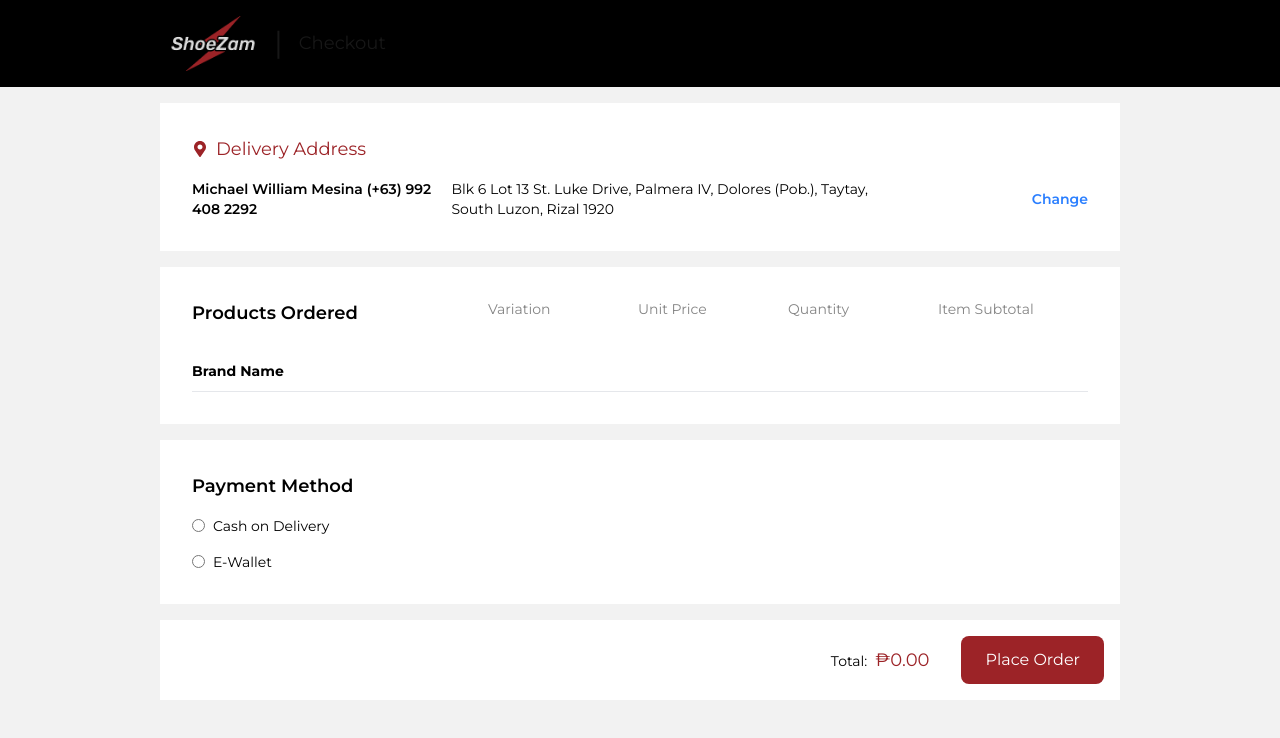
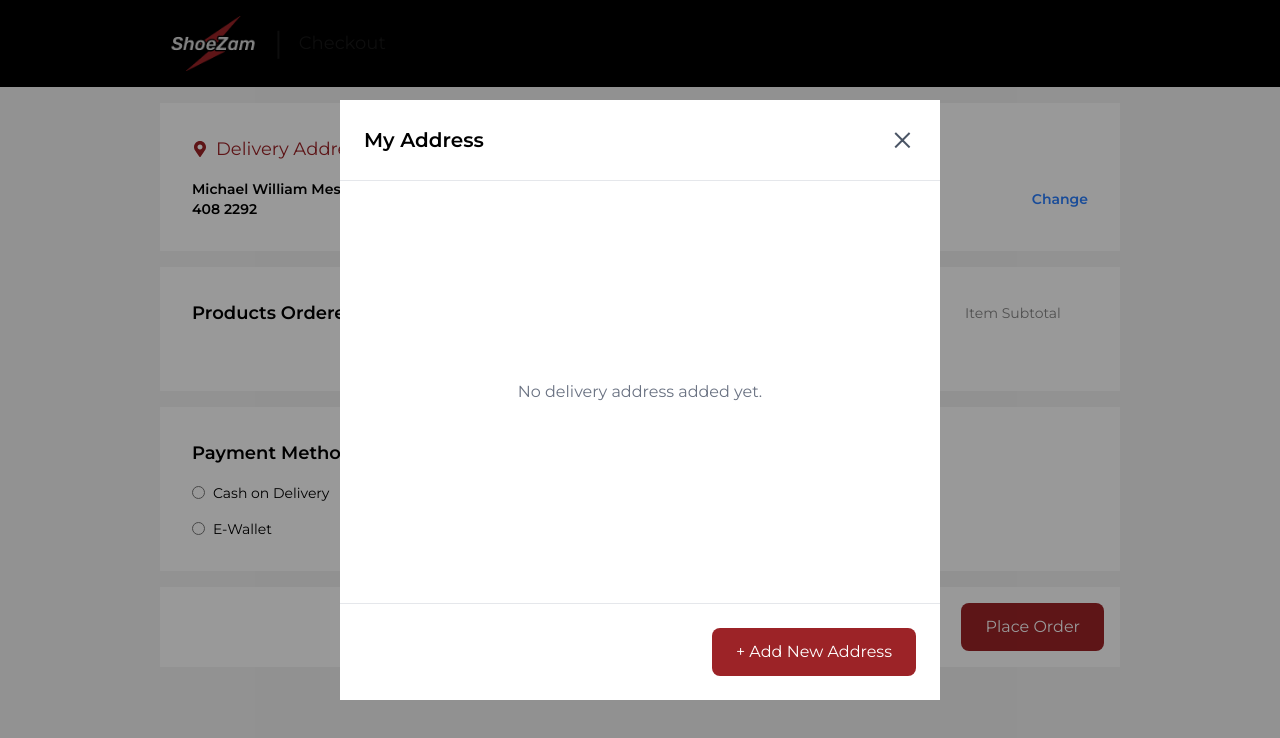
Before and after one commit to iammesina012/ShoeZam, a Next.js app: page /checkout in a window 1280 px wide. Both pictures are taken after a click on the button "Change". Shown: the top 738 px of the page. Built offline with nearby package versions, Linux system fonts and the light colour scheme.

Commit message:
Add checkout functionality and address modal component

```diff
--- a/app/cart/page.tsx
+++ b/app/cart/page.tsx
@@ -3,11 +3,13 @@
 import Image from "next/image";
 import Link from "next/link";
 import { useState, useEffect } from "react";
+import { useRouter } from "next/navigation";
 import { FaSearch } from "react-icons/fa";
 
 export default function ShoppingBag() {
   const [products, setProducts] = useState<any[] | null>(null);
   const [selectedProducts, setSelectedProducts] = useState<any[]>([]);
+  const router = useRouter();
 
   useEffect(() => {
     const savedBag = localStorage.getItem("shoppingBag");
@@ -288,6 +290,29 @@ export default function ShoppingBag() {
                   type="button"
                   disabled={selectedProducts.length === 0}
                   className="rounded-lg bg-[#9C2327] px-6 py-3 text-white cursor-pointer disabled:cursor-not-allowed disabled:opacity-50"
+                  onClick={() => {
+                    const checkoutProducts = (products ?? [])
+                      .filter((product) => selectedProducts.includes(product.id))
+                      .map((product) => ({
+                        ...product,
+                        subtotal: product.price * product.quantity,
+                      }));
+
+                    const checkoutTotal = checkoutProducts.reduce(
+                      (sum, product) => sum + product.subtotal,
+                      0,
+                    );
+
+                    localStorage.setItem(
+                      "checkoutData",
+                      JSON.stringify({
+                        products: checkoutProducts,
+                        total: checkoutTotal,
+                      }),
+                    );
+
+                    router.push("/checkout");
+                  }}
                 >
                   Check out
                 </button>
--- a/app/checkout/page.tsx
+++ b/app/checkout/page.tsx
@@ -2,14 +2,40 @@
 
 import Image from "next/image";
 import Link from "next/link";
-import { useState } from "react";
+import AddressModal from "../../components/address-modal";
+import { useEffect, useState } from "react";
 import { FaMapMarkerAlt } from "react-icons/fa";
 
 export default function Checkout() {
+  const [products, setProducts] = useState<any[]>([]);
   const [paymentMethod, setPaymentMethod] = useState("");
   const [ewallet, setEwallet] = useState("");
+  const [total, setTotal] = useState(0);
+  const [showAddressModal, setShowAddressModal] = useState(false);
+
+  useEffect(() => {
+    const savedData = localStorage.getItem("checkoutData");
+
+    if (savedData) {
+      const checkoutData = JSON.parse(savedData);
+
+      setProducts(checkoutData.products);
+      setTotal(checkoutData.total);
+    }
+  }, []);
+
+  const groupedProducts = products.reduce((groups: any, product: any) => {
+    if (!groups[product.brand]) {
+      groups[product.brand] = [];
+    }
+
+    groups[product.brand].push(product);
+
+    return groups;
+  }, {});
 
   return (
+    // Header
     <div className="min-h-screen bg-[#F2F2F2]">
       <header className="flex items-center bg-black px-42 py-4">
         <div className="flex items-center gap-4 ">
@@ -30,6 +56,7 @@ export default function Checkout() {
       </header>
 
       <main>
+        {/* Delivery Address */}
         <section className="w-full mt-4 p-8 bg-white">
           <div className="flex flex-col justify-center gap-4">
             <div className="flex items-center gap-2">
@@ -44,28 +71,79 @@ export default function Checkout() {
                 Blk 6 Lot 13 St. Luke Drive, Palmera IV, Dolores (Pob.), Taytay, South Luzon, Rizal
                 1920
               </span>
-              <button type="button" className="ml-26 text-blue-500 font-semibold">
+              <button
+                type="button"
+                onClick={() => setShowAddressModal(true)}
+                className="ml-26 text-blue-500 font-semibold cursor-pointer"
+              >
                 Change
               </button>
             </div>
           </div>
         </section>
 
+        {/* Products Ordered */}
         <section className="w-full mt-4 p-8 bg-white">
-          <div className="grid grid-cols-[1fr_150px_150px_150px_150px]">
-            <span className="text-lg font-semibold text-black">Products Ordered</span>
+          <div className="grid grid-cols-[1fr_150px_150px_150px_150px] items-center justify-items-center">
+            <span className="text-lg font-semibold text-black justify-self-start">
+              Products Ordered
+            </span>
             <span className="text-[#858585] text-sm">Variation</span>
             <span className="text-[#858585] text-sm">Unit Price</span>
             <span className="text-[#858585] text-sm">Quantity</span>
             <span className="text-[#858585] text-sm">Item Subtotal</span>
           </div>
 
-          <div className="mt-8 ">
-            <span className="text-black text-sm font-bold">Brand Name</span>
+          <div className="mt-8">
+            {Object.entries(groupedProducts).map(([brand, brandProducts]: [string, any]) => (
+              <div key={brand} className="mt-4 first:mt-0">
+                <span className="text-black text-sm font-bold">{brand}</span>
+
+                <hr className="mt-2 border-gray-200" />
+
+                {brandProducts.map((product: any) => (
+                  <div
+                    key={product.id}
+                    className="mt-2 grid grid-cols-[1fr_150px_150px_150px_150px] items-center justify-items-center"
+                  >
+                    {/* Product Image + Product Name */}
+                    <div className="flex items-center gap-4 justify-self-start">
+                      <Image src={product.image_url} alt={product.name} width={80} height={80} />
+
+                      <span className="text-sm text-black">{product.name}</span>
+                    </div>
+
+                    {/* Variation */}
+                    <span className="text-sm text-black">-</span>
+
+                    {/* Unit Price */}
+                    <span className="text-sm text-black">
+                      ₱
+                      {product.price.toLocaleString("en-PH", {
+                        minimumFractionDigits: 2,
+                        maximumFractionDigits: 2,
+                      })}
+                    </span>
+
+                    {/* Quantity */}
+                    <span className="text-sm text-black">{product.quantity}</span>
+
+                    {/* Item Subtotal */}
+                    <span className="text-sm text-black">
+                      ₱
+                      {product.subtotal.toLocaleString("en-PH", {
+                        minimumFractionDigits: 2,
+                        maximumFractionDigits: 2,
+                      })}
+                    </span>
+                  </div>
+                ))}
+              </div>
+            ))}
           </div>
-          <hr className="mt-2 border-gray-200" />
         </section>
 
+        {/* Payment Method */}
         <section className="w-full mt-4 bg-white p-8">
           <h2 className="text-lg font-semibold text-black">Payment Method</h2>
 
@@ -130,11 +208,18 @@ export default function Checkout() {
           </div>
         </section>
 
+        {/* Total + Place Order button */}
         <section className="w-full mt-4 my-4 bg-white p-4">
           <div className="flex items-center justify-end gap-8">
             <span className="whitespace-nowrap text-sm text-black">
               Total:
-              <span className="ml-2 text-lg text-[#9C2327]">₱0.00</span>
+              <span className="ml-2 text-lg text-[#9C2327]">
+                ₱
+                {total.toLocaleString("en-PH", {
+                  minimumFractionDigits: 2,
+                  maximumFractionDigits: 2,
+                })}
+              </span>
             </span>
 
             <button
@@ -143,6 +228,8 @@ export default function Checkout() {
             >
               Place Order
             </button>
+
+            {showAddressModal && <AddressModal onClose={() => setShowAddressModal(false)} />}
           </div>
         </section>
       </main>
--- /dev/null
+++ b/components/address-modal.tsx
@@ -0,0 +1,104 @@
+"use client";
+
+import { useState } from "react";
+
+type AddressModalProps = {
+  onClose: () => void;
+};
+
+export default function AddressModal({ onClose }: AddressModalProps) {
+  const [showNewAddress, setShowNewAddress] = useState(false);
+  return (
+    <div className="fixed inset-0 z-50 flex items-center justify-center bg-black/40">
+      <div className="flex h-150 w-150 flex-col bg-white">
+        {/* Header */}
+        <div className="flex items-center justify-between border-b border-gray-200 px-6 py-4">
+          <h2 className="text-xl font-semibold text-black">My Address</h2>
+
+          <button
+            type="button"
+            onClick={onClose}
+            className="text-5xl font-light text-gray-600 cursor-pointer"
+          >
+            ×
+          </button>
+        </div>
+
+        {showNewAddress ? (
+          <>
+            {/* New Address Form */}
+            <div className="flex flex-1 flex-col gap-4 p-6">
+              <div className="grid grid-cols-2 gap-4">
+                <input
+                  type="text"
+                  placeholder="Full Name"
+                  className="border border-[#858585] px-4 py-3 text-sm placeholder:text-[#858585]"
+                />
+
+                <input
+                  type="tel"
+                  placeholder="Phone Number"
+                  className="border border-[#858585] px-4 py-3 text-sm placeholder:text-[#858585]"
+                />
+              </div>
+
+              <input
+                type="text"
+                placeholder="Region, Province, City, Barangay"
+                className="border border-[#858585] px-4 py-3 text-sm placeholder:text-[#858585]"
+              />
+
+              <input
+                type="text"
+                placeholder="Postal Code"
+                className="border border-[#858585] px-4 py-3 text-sm placeholder:text-[#858585]"
+              />
+
+              <input
+                type="text"
+                placeholder="Street Name, Building, House No."
+                className="border border-[#858585] px-4 py-3 text-sm placeholder:text-[#858585]"
+              />
+            </div>
+
+            {/* Buttons */}
+            <div className="flex justify-end gap-4 border-t border-gray-200 p-6">
+              <button
+                type="button"
+                onClick={() => setShowNewAddress(false)}
+                className="rounded-lg px-6 py-3 text-black cursor-pointer"
+              >
+                Cancel
+              </button>
+
+              <button
+                type="button"
+                className="rounded-lg bg-[#9C2327] px-6 py-3 text-white cursor-pointer"
+              >
+                Submit
+              </button>
+            </div>
+          </>
+        ) : (
+          <>
+            {/* No Address */}
+            <div className="flex flex-1 items-center justify-center">
+              <p className="text-gray-500">No delivery address added yet.</p>
+            </div>
+
+            {/* Bottom */}
+            <div className="flex justify-end border-t border-gray-200 p-6">
+              <button
+                type="button"
+                onClick={() => setShowNewAddress(true)}
+                className="rounded-lg bg-[#9C2327] px-6 py-3 text-white cursor-pointer"
+              >
+                + Add New Address
+              </button>
+            </div>
+          </>
+        )}
+      </div>
+    </div>
+  );
+}
```
